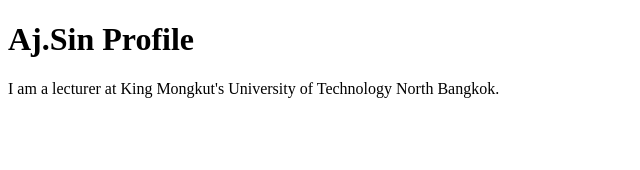
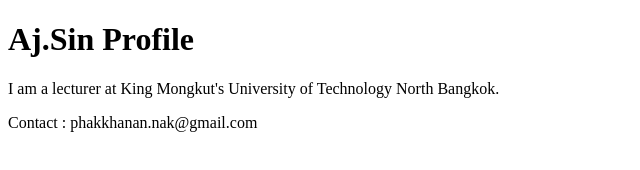
Before and after one commit to Phakkhanan09/gitgub-desktop-project, a plain HTML site: page index.html in a window 1280 px wide. Shown: the whole page, without its empty margins (0-640 px from the left). Drawn offline with Linux system fonts and the light colour scheme.

Commit message:
Add contact name
add contact name

```diff
--- a/index.html
+++ b/index.html
@@ -8,5 +8,6 @@
 <body>
     <h1>Aj.Sin Profile</h1>
     <p>I am a lecturer at King Mongkut's University of Technology North Bangkok.</p>
+    <footer>Contact : phakkhanan.nak@gmail.com</footer>
 </body>
 </html>
```
